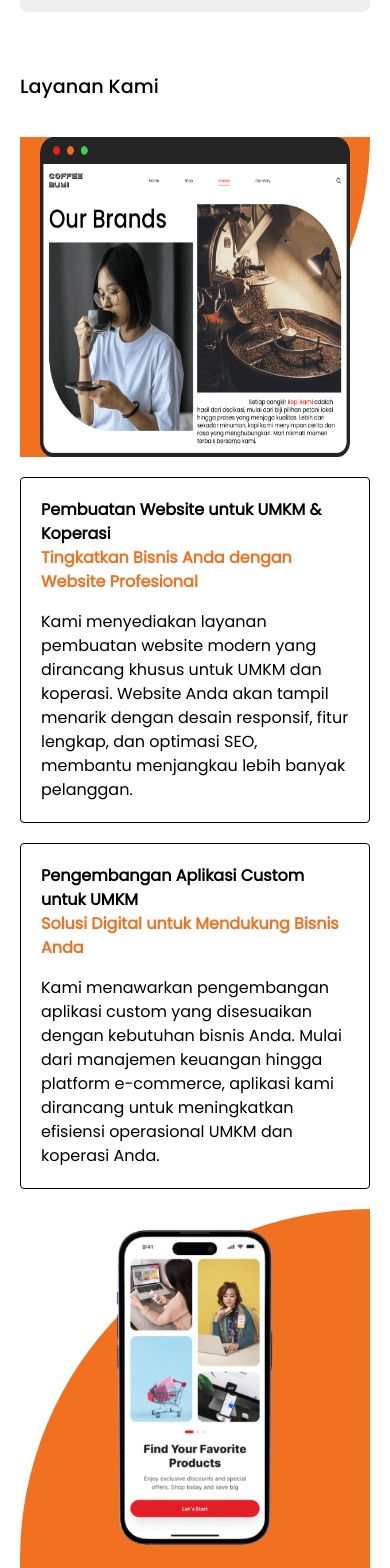
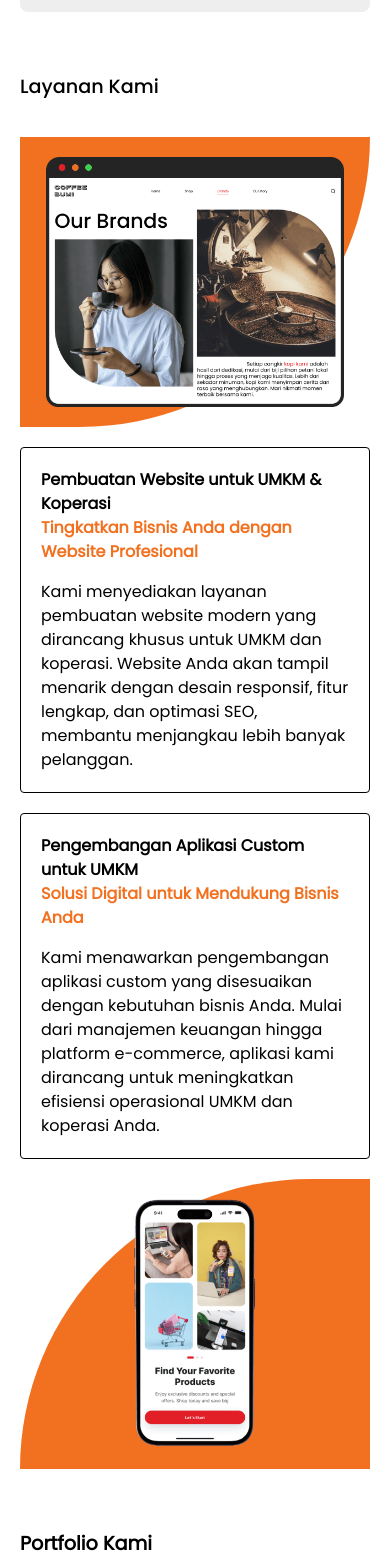
Before and after one commit to riddsep/angkasa-digital, a React (Vite) app: page / in a window 390 px wide. Shown: the part 1300-2868 px from the top of the page. Built offline with nearby package versions, Linux system fonts and the light colour scheme.

Commit message:
feat: lazy loading

```diff
--- a/src/components/Hero.jsx
+++ b/src/components/Hero.jsx
@@ -35,6 +35,7 @@ const Hero = ({ scrollToSection, berandaRef }) => {
             className="w-full"
             width={400}
             height={400}
+            loading="lazy"
           />
         </picture>
         <div className="absolute left-0 right-0 top-0 mx-auto w-[80%] translate-y-1/2">
--- a/src/components/Service.jsx
+++ b/src/components/Service.jsx
@@ -6,10 +6,10 @@ const Service = ({ serviceRef }) => {
     >
       <h1 className="mb-10 font-poppins-500 text-clamp-3">Layanan Kami</h1>
       <div className="grid grid-cols-1 gap-5 sm:grid-cols-2 sm:gap-0">
-        <div className="flex h-full items-center justify-center rounded-br-full bg-[#F27121] px-5 lg:py-10">
+        <div className="flex h-full items-center justify-center rounded-br-full bg-[#F27121] p-5 lg:py-10">
           <img
             src="/service-1.png"
-            className="h-80 lg:h-96"
+            className="h-[250px] w-auto max-w-full object-contain lg:h-[350px]"
             alt="Ilustrasi layanan pembuatan website"
           />
         </div>
@@ -42,10 +42,10 @@ const Service = ({ serviceRef }) => {
             operasional UMKM dan koperasi Anda.
           </p>
         </div>
-        <div className="flex h-full items-center justify-center rounded-tl-full bg-[#F27121] px-5 py-5 lg:py-10">
+        <div className="flex h-full items-center justify-center rounded-tl-full bg-[#F27121] p-5 lg:py-10">
           <img
             src="/service-2.png"
-            className="h-80 lg:h-96"
+            className="h-[250px] w-auto max-w-full object-contain lg:h-[350px]"
             alt="Ilustrasi layanan pengembangan aplikasi"
           />
         </div>
```
